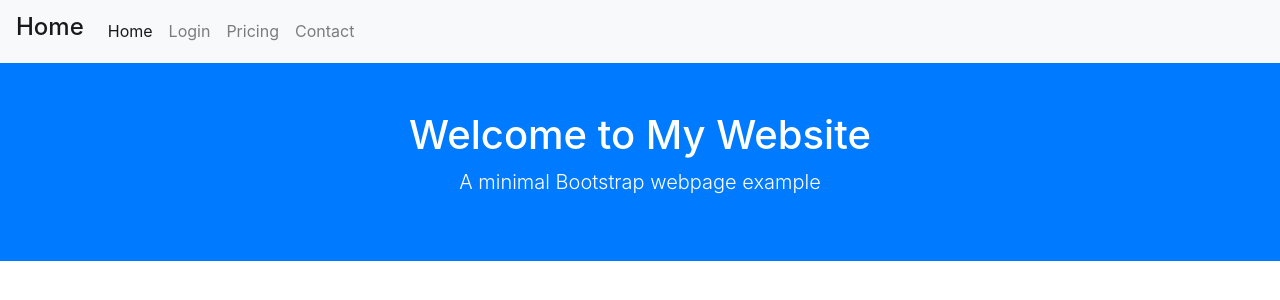
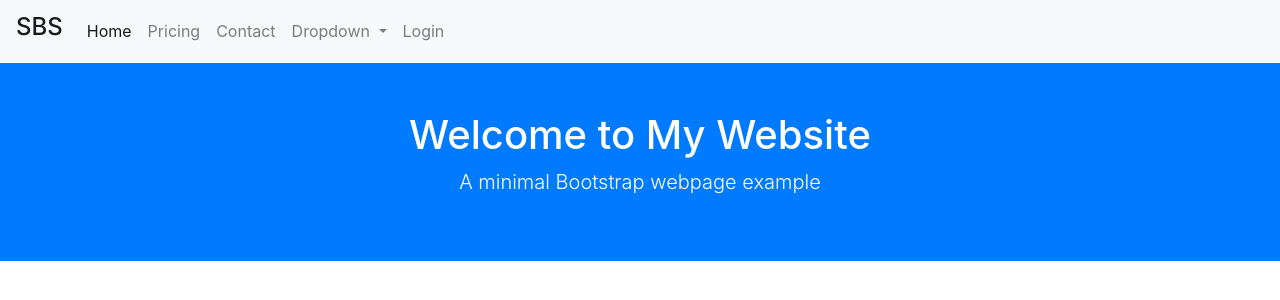
Before and after one commit to brickhill/sbs, a Django app: page / in a window 1280 px wide. Shown: the top 300 px of the page. Run offline with Django 4.2, Linux system fonts and the light colour scheme; some libraries are stand-ins or nearby versions.

Commit message:
2D nav bar

```diff
--- a/pages/templates/navbar.html
+++ b/pages/templates/navbar.html
@@ -1,13 +1,31 @@
 <nav class="navbar navbar-expand-lg navbar-light bg-light">
-    <a class="navbar-brand" href="{% url 'home' %}"><h4>Home</h4></a>
+    <a class="navbar-brand" href="{% url 'home' %}"><h4>SBS</h4></a>
     <button class="navbar-toggler" type="button" data-toggle="collapse" data-target="#navbarNav" aria-controls="navbarNav" aria-expanded="false" aria-label="Toggle navigation">
         <span class="navbar-toggler-icon"></span>
     </button>
     <div class="collapse navbar-collapse" id="navbarNav">
         <ul class="navbar-nav">
             <li class="nav-item active">
-                <a class="nav-link" href="#">Home <span class="sr-only">(current)</a>
+                <a class="nav-link" href="#">Home<span class="sr-only">(current)</a>
             </li>
+            <li class="nav-item">
+                <a class="nav-link" href="#">Pricing</a>
+            </li>
+            <li class="nav-item">
+                <a class="nav-link" href="#">Contact</a>
+            </li>
+            <li class="nav-item dropdown">
+                <a class="nav-link dropdown-toggle" href="#" id="navbarDropdown" role="button" data-toggle="dropdown" aria-haspopup="true" aria-expanded="false">
+                  Dropdown
+                </a>
+                <div class="dropdown-menu" aria-labelledby="navbarDropdown">
+                  <a class="dropdown-item" href="#">Action</a>
+                  <a class="dropdown-item" href="#">Another action</a>
+                  <div class="dropdown-divider"></div>
+                  <a class="dropdown-item" href="#">Something else here</a>
+                </div>
+              </li>
+
             <li class="nav-item">
                 {% if request.user.is_authenticated %}
                     <a class="nav-link" href="{% url 'logout' %}">Logout</a>
@@ -20,12 +38,6 @@
                     <p class="nav-link">Logged in as {{ request.user }}</p>
                 </li>
             {% endif %}
-            <li class="nav-item">
-                <a class="nav-link" href="#">Pricing</a>
-            </li>
-            <li class="nav-item">
-                <a class="nav-link" href="#">Contact</a>
-            </li>
         </ul>
     </div>
 </nav>
```
